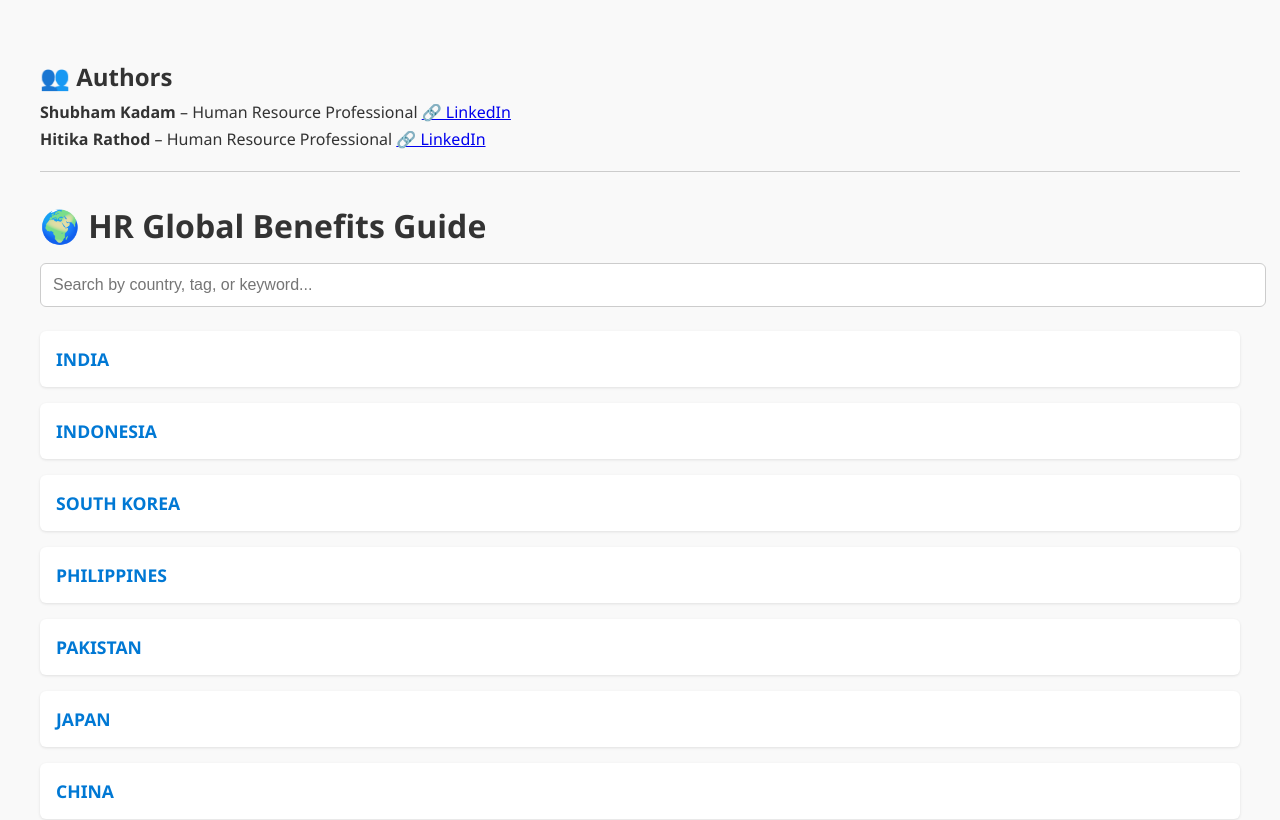
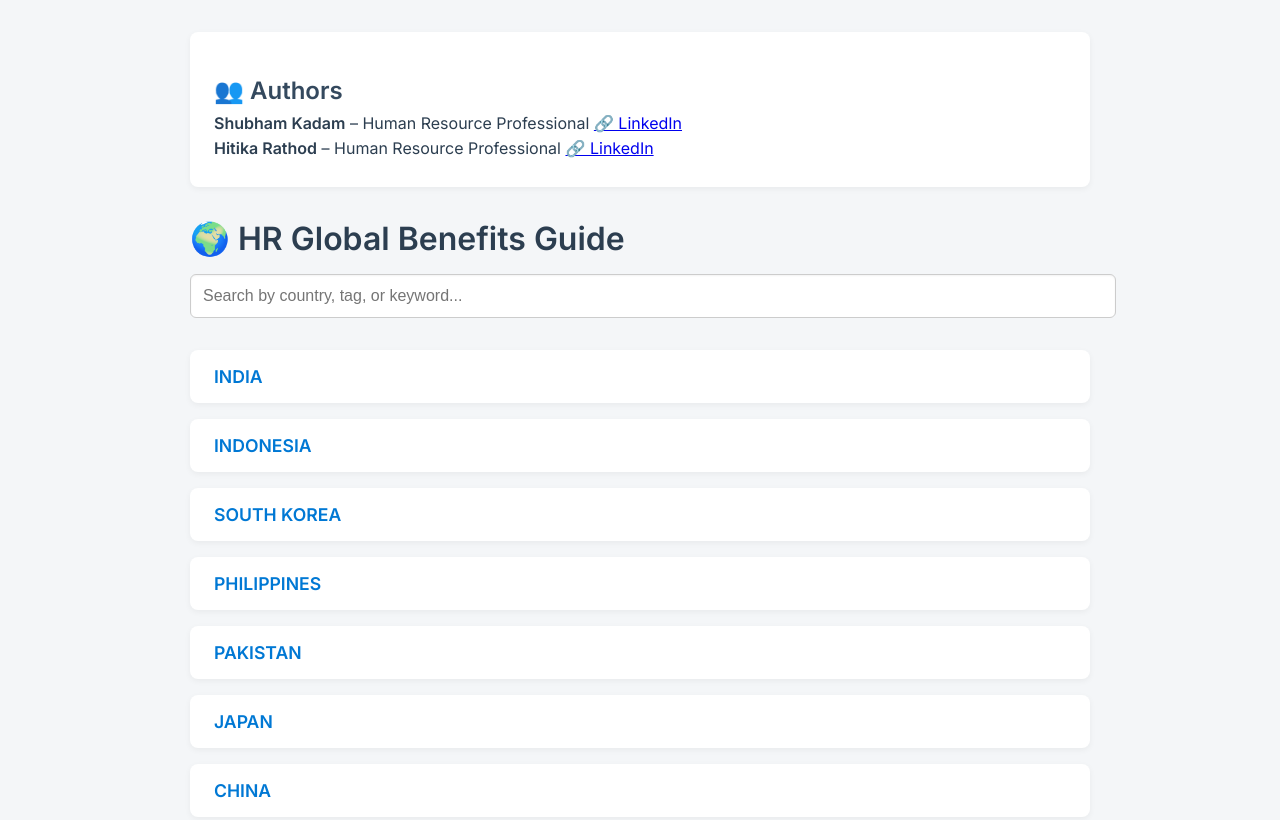
Before and after one commit to Shubh2r/HR-Global-Benefits-Guide-APAC-Region, a plain HTML site: page index.html in a window 1280 px wide. Shown: the top 820 px of the page. Drawn offline with nearby package versions, Linux system fonts and the light colour scheme.

Commit message:
Update index.html

```diff
--- a/index.html
+++ b/index.html
@@ -1,59 +1,73 @@
 <!DOCTYPE html>
-<html>
+<html lang="en">
 <head>
   <meta charset="UTF-8">
   <title>HR Global Benefits Guide</title>
   <script src="https://cdn.jsdelivr.net/npm/fuse.js@6.6.2"></script>
+  <link href="https://fonts.googleapis.com/css2?family=Inter:wght@400;600&display=swap" rel="stylesheet">
   <style>
     body {
-      font-family: 'Segoe UI', sans-serif;
+      font-family: 'Inter', sans-serif;
+      margin: 0;
       padding: 2rem;
-      background-color: #f9f9f9;
-      color: #333;
+      background-color: #f4f6f8;
+      color: #2c3e50;
+    }
+    .container {
+      max-width: 900px;
+      margin: auto;
     }
     .author {
+      background: #ffffff;
+      padding: 1.5rem;
+      border-radius: 8px;
+      box-shadow: 0 2px 6px rgba(0,0,0,0.05);
       margin-bottom: 2rem;
-      border-bottom: 1px solid #ccc;
-      padding-bottom: 1rem;
     }
     .author h2 {
       margin-bottom: 0.5rem;
+      font-size: 1.5rem;
+      color: #34495e;
     }
     .author p {
       margin: 0.3rem 0;
+      font-size: 1rem;
     }
     h1 {
       font-size: 2rem;
       margin-bottom: 1rem;
+      color: #2c3e50;
     }
     input {
       width: 100%;
       padding: 0.75rem;
-      margin-bottom: 1.5rem;
+      margin-bottom: 2rem;
       font-size: 1rem;
       border: 1px solid #ccc;
       border-radius: 6px;
+      box-shadow: inset 0 1px 2px rgba(0,0,0,0.05);
     }
     .result {
-      background: white;
-      padding: 1rem;
+      background: #ffffff;
+      padding: 1rem 1.5rem;
       margin-bottom: 1rem;
-      border-radius: 6px;
-      box-shadow: 0 1px 3px rgba(0,0,0,0.1);
-      transition: transform 0.2s ease;
+      border-radius: 8px;
+      box-shadow: 0 2px 6px rgba(0,0,0,0.05);
+      transition: box-shadow 0.2s ease;
     }
     .result:hover {
-      transform: scale(1.02);
+      box-shadow: 0 4px 12px rgba(0,0,0,0.1);
     }
     .result a {
       text-decoration: none;
       color: #0078d4;
-      font-weight: bold;
+      font-weight: 600;
       font-size: 1.1rem;
     }
   </style>
 </head>
 <body>
+  <div class="container">
     <div class="author">
       <h2>👥 Authors</h2>
       <p><strong>Shubham Kadam</strong> – Human Resource Professional
@@ -67,6 +81,7 @@
     <h1>🌍 HR Global Benefits Guide</h1>
     <input type="text" id="search" placeholder="Search by country, tag, or keyword...">
     <div id="results"></div>
+  </div>
 
   <script>
     const guides = [
```
Lines whose indentation alone changed are shown as unchanged.
